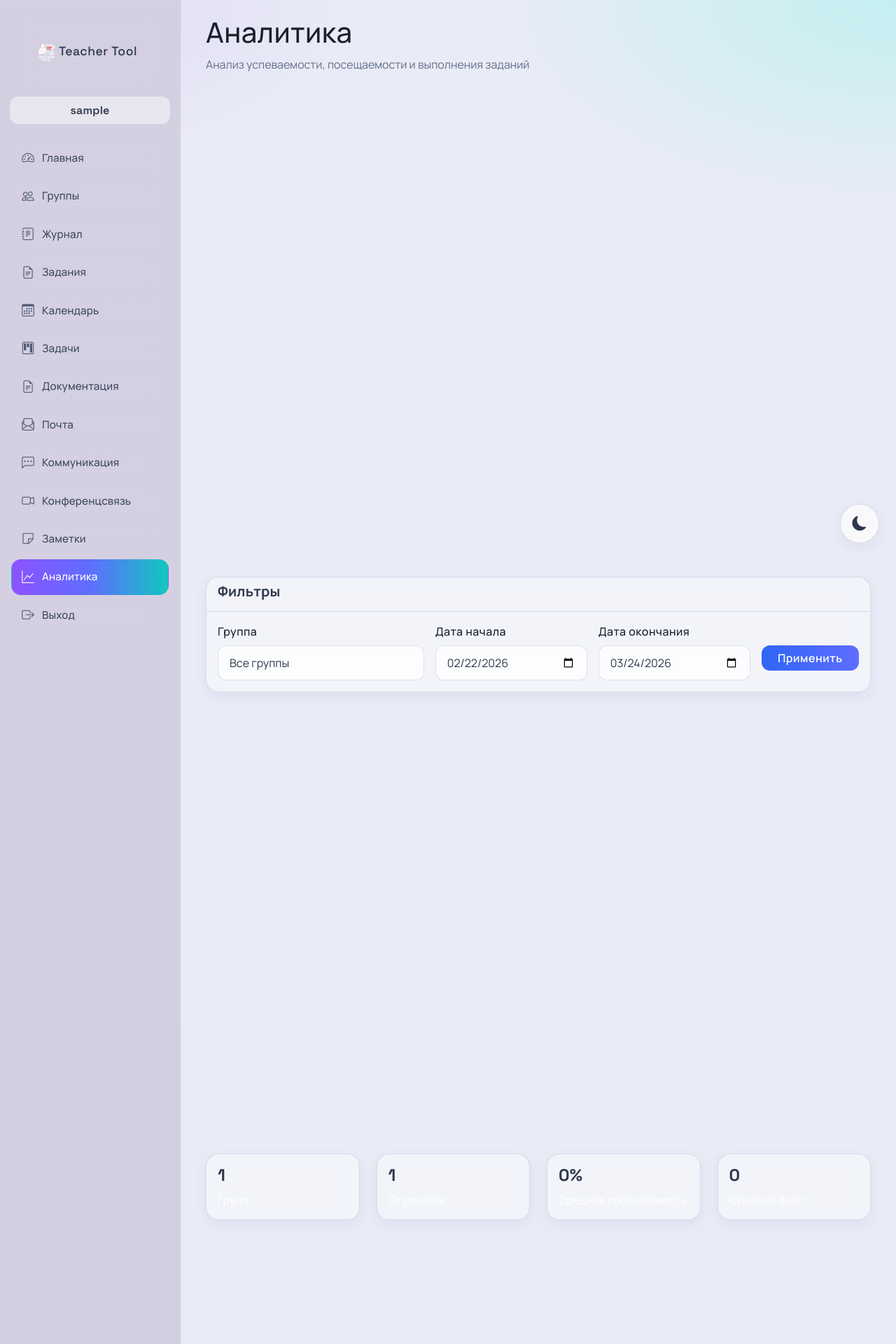
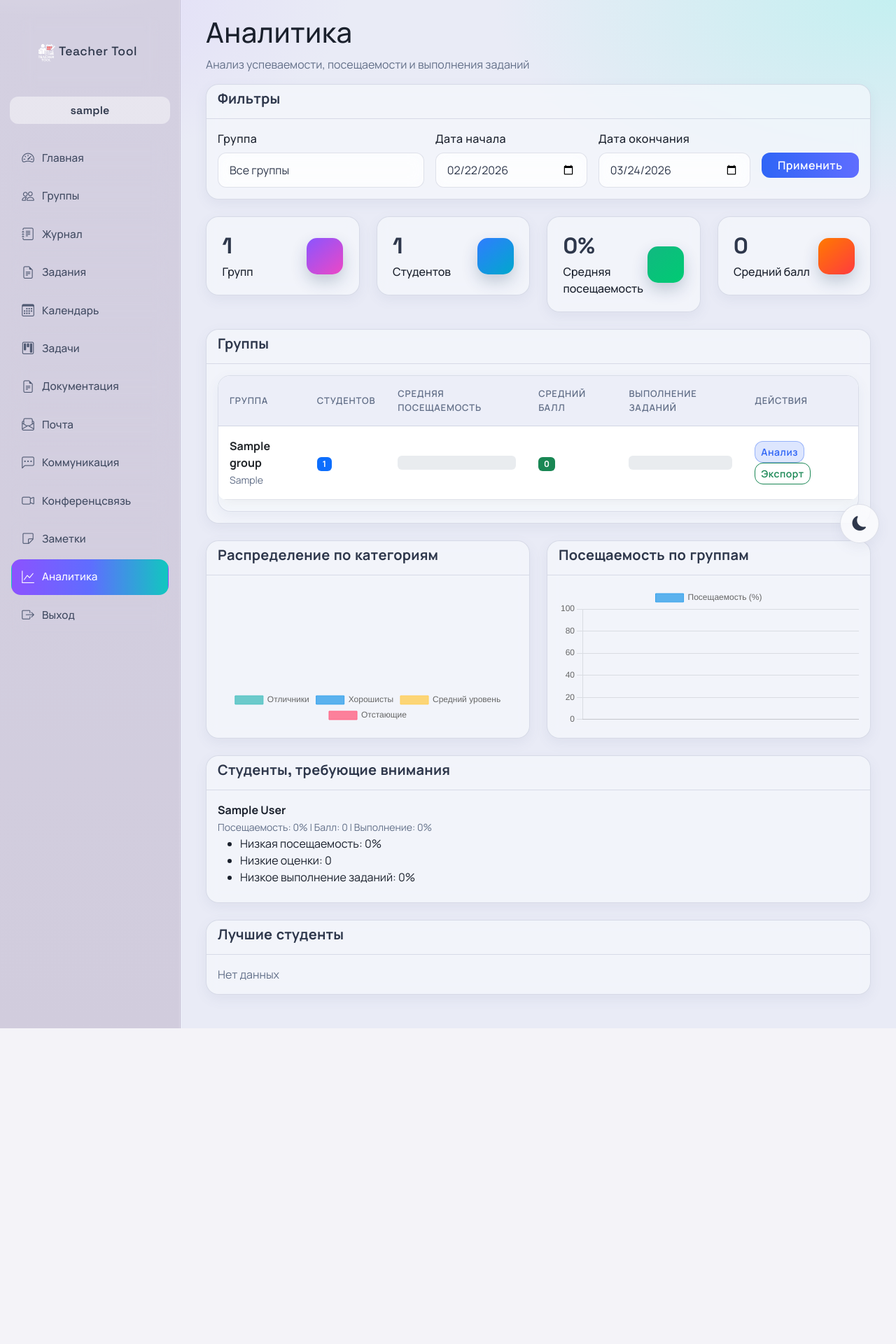
Before and after one commit to Dimasikck/teacher_tool, a Flask app: page /analytics in a window 1280 px wide. Shown: the top 1920 px of the page at 70% size. After the commit the page ends 1469 px from the top, so only its background shows below. Run offline with Flask 3, Linux system fonts and the light colour scheme; a user stored in the database is signed in; tables that the repository leaves empty hold one stand-in row (values such as "Sample post"); data that the repository does not hold is empty; some libraries are stand-ins or nearby versions.

Commit message:
feat: improve analytics and dashboard pages

```diff
--- a/static/css/mockup-theme.css
+++ b/static/css/mockup-theme.css
@@ -76,7 +76,7 @@ h6,
     letter-spacing: 0.01em;
 }
 
-.container-fluid > .row {
+.container-fluid > .row.app-shell-row {
     min-height: 100vh;
 }
 
--- a/templates/analytics.html
+++ b/templates/analytics.html
@@ -54,7 +54,7 @@
     <!-- Общая статистика -->
     <div class="row mb-4">
         <div class="col-md-3">
-            <div class="card bg-primary text-white">
+            <div class="card analytics-kpi-card">
                 <div class="card-body">
                     <div class="d-flex justify-content-between">
                         <div>
@@ -62,14 +62,16 @@
                             <p class="card-text">Групп</p>
                         </div>
                         <div class="align-self-center">
-                            <i class="fas fa-users fa-2x"></i>
+                            <span class="analytics-kpi-icon analytics-kpi-icon-groups">
+                                <i class="fas fa-users"></i>
+                            </span>
                         </div>
                     </div>
                 </div>
             </div>
         </div>
         <div class="col-md-3">
-            <div class="card bg-success text-white">
+            <div class="card analytics-kpi-card">
                 <div class="card-body">
                     <div class="d-flex justify-content-between">
                         <div>
@@ -77,14 +79,16 @@
                             <p class="card-text">Студентов</p>
                         </div>
                         <div class="align-self-center">
-                            <i class="fas fa-user-graduate fa-2x"></i>
+                            <span class="analytics-kpi-icon analytics-kpi-icon-students">
+                                <i class="fas fa-user-graduate"></i>
+                            </span>
                         </div>
                     </div>
                 </div>
             </div>
         </div>
         <div class="col-md-3">
-            <div class="card bg-warning text-white">
+            <div class="card analytics-kpi-card">
                 <div class="card-body">
                     <div class="d-flex justify-content-between">
                         <div>
@@ -92,14 +96,16 @@
                             <p class="card-text">Средняя посещаемость</p>
                         </div>
                         <div class="align-self-center">
-                            <i class="fas fa-calendar-check fa-2x"></i>
+                            <span class="analytics-kpi-icon analytics-kpi-icon-attendance">
+                                <i class="fas fa-calendar-check"></i>
+                            </span>
                         </div>
                     </div>
                 </div>
             </div>
         </div>
         <div class="col-md-3">
-            <div class="card bg-info text-white">
+            <div class="card analytics-kpi-card">
                 <div class="card-body">
                     <div class="d-flex justify-content-between">
                         <div>
@@ -107,7 +113,9 @@
                             <p class="card-text">Средний балл</p>
                         </div>
                         <div class="align-self-center">
-                            <i class="fas fa-star fa-2x"></i>
+                            <span class="analytics-kpi-icon analytics-kpi-icon-grade">
+                                <i class="fas fa-star"></i>
+                            </span>
                         </div>
                     </div>
                 </div>
@@ -247,6 +255,55 @@
         </div>
     </div>
 </div>
+
+<style>
+.analytics-kpi-card .card-body {
+    padding: 1.35rem 1.4rem;
+}
+
+.analytics-kpi-card .card-title {
+    font-weight: 700;
+    font-size: 2rem;
+    margin-bottom: 0.35rem;
+}
+
+.analytics-kpi-card .card-text {
+    margin-bottom: 0;
+    font-weight: 500;
+}
+
+.analytics-kpi-icon {
+    width: 52px;
+    height: 52px;
+    border-radius: 15px;
+    display: inline-flex;
+    align-items: center;
+    justify-content: center;
+    color: #ffffff;
+    box-shadow: 0 10px 22px rgba(42, 62, 96, 0.24);
+}
+
+.analytics-kpi-icon i {
+    font-size: 1.2rem;
+    line-height: 1;
+}
+
+.analytics-kpi-icon-groups {
+    background: linear-gradient(140deg, #8a55ff 0%, #ed47c5 100%);
+}
+
+.analytics-kpi-icon-students {
+    background: linear-gradient(140deg, #2f7dff 0%, #00a8cc 100%);
+}
+
+.analytics-kpi-icon-attendance {
+    background: linear-gradient(140deg, #11b981 0%, #00cb73 100%);
+}
+
+.analytics-kpi-icon-grade {
+    background: linear-gradient(140deg, #ff7a00 0%, #ff3b3f 100%);
+}
+</style>
 
 <!-- Chart.js -->
 <script src="https://cdn.jsdelivr.net/npm/chart.js"></script>
--- a/templates/base.html
+++ b/templates/base.html
@@ -1021,7 +1021,7 @@
     </button>
 
     <div class="container-fluid">
-        <div class="row">
+        <div class="row app-shell-row">
             <div class="col-md-2 sidebar p-0" id="sidebar">
                 <div class="logo-container">
 
```
Also changed, not shown: templates/dashboard.html (+40 -4 lines).
